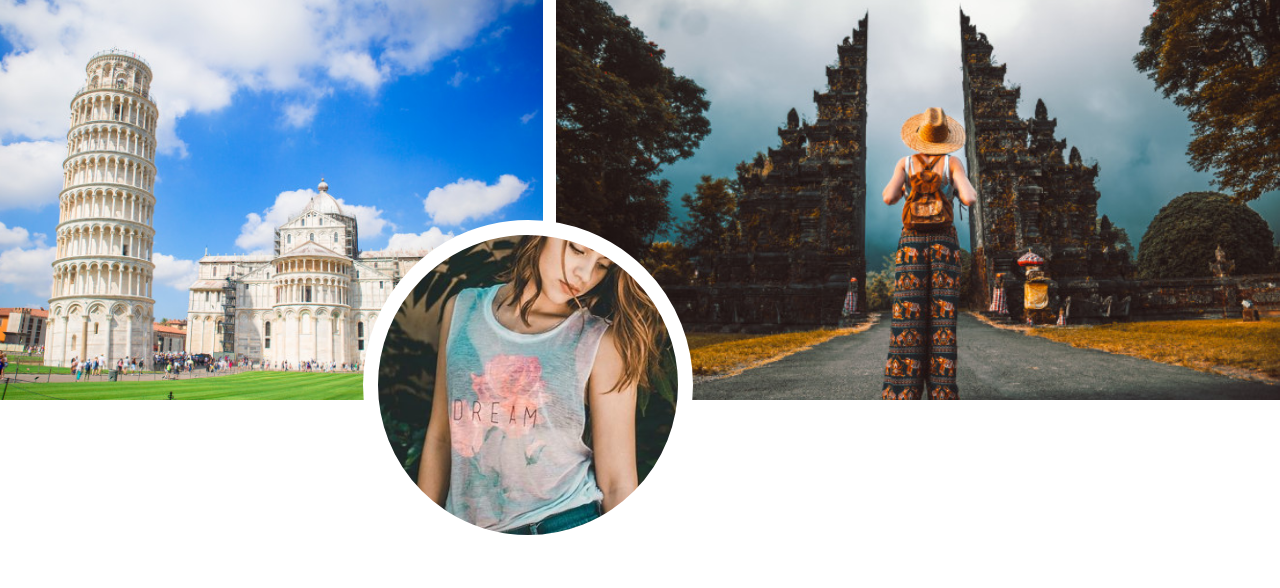
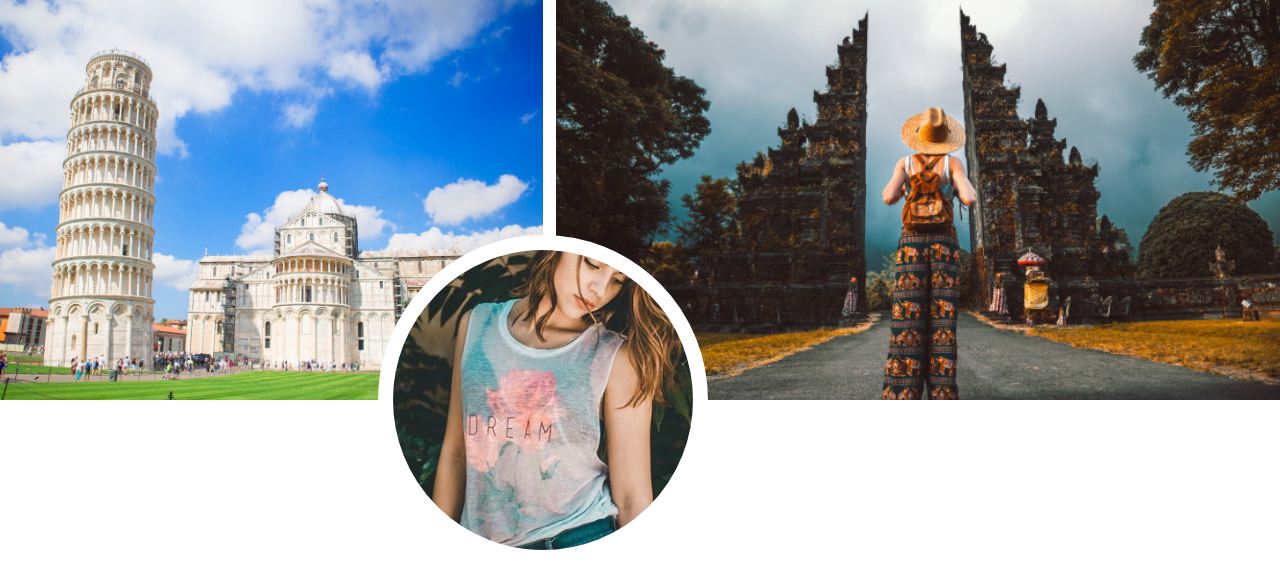
Before and after one commit to Tushara00/landingPage, a plain HTML site: page index.html in a window 1280 px wide. Drawn offline with Linux system fonts and the light colour scheme.

Commit message:
circular image right position change

```diff
--- a/style.css
+++ b/style.css
@@ -50,8 +50,8 @@ img{
     content: " ";
     position:absolute;
     z-index: 1000;
-  right:-150px;
-  bottom:-150px;
+  right:-165px;
+  bottom:-165px;
     width: 300px;
     height:300px;
     background-image:url("images/6.jpg");
```
Also changed, not shown: images/bottom-right.png (added).
